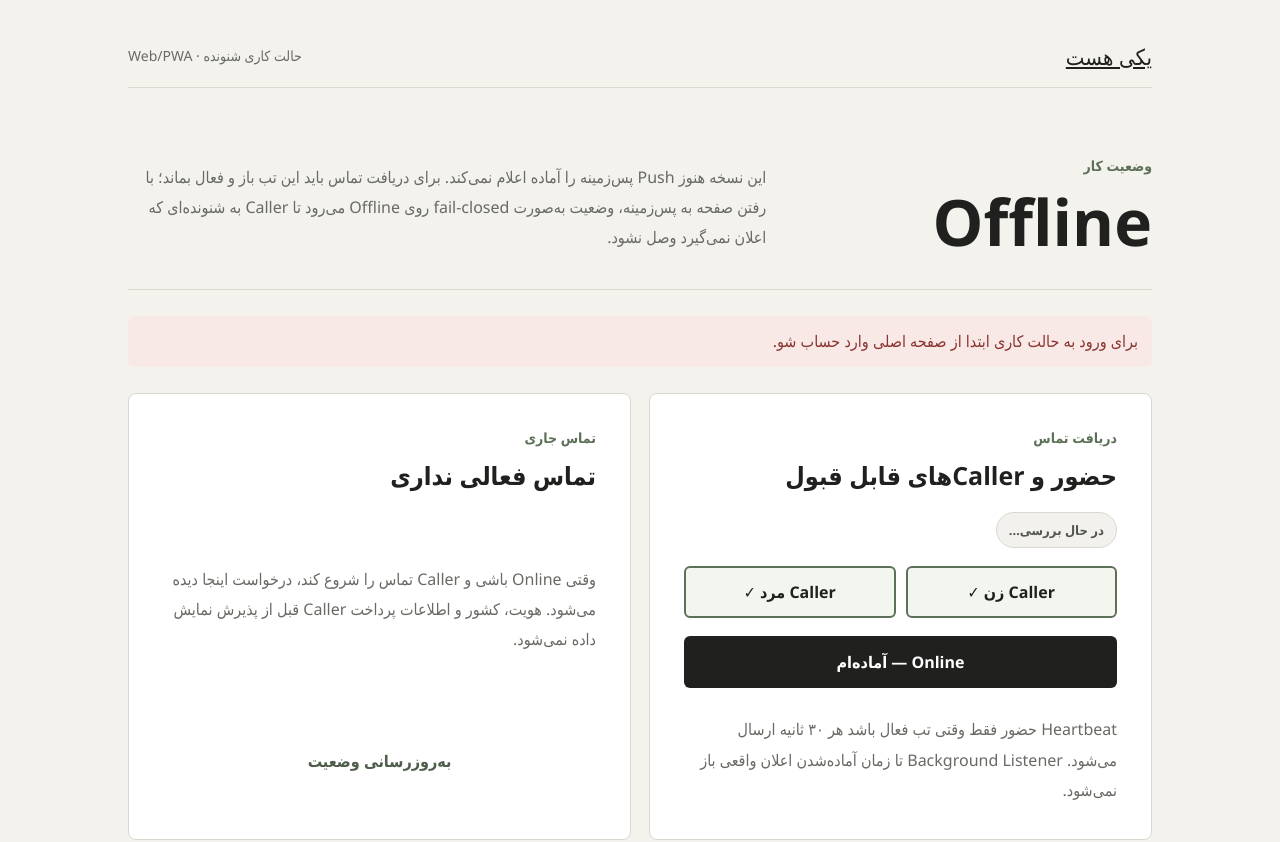
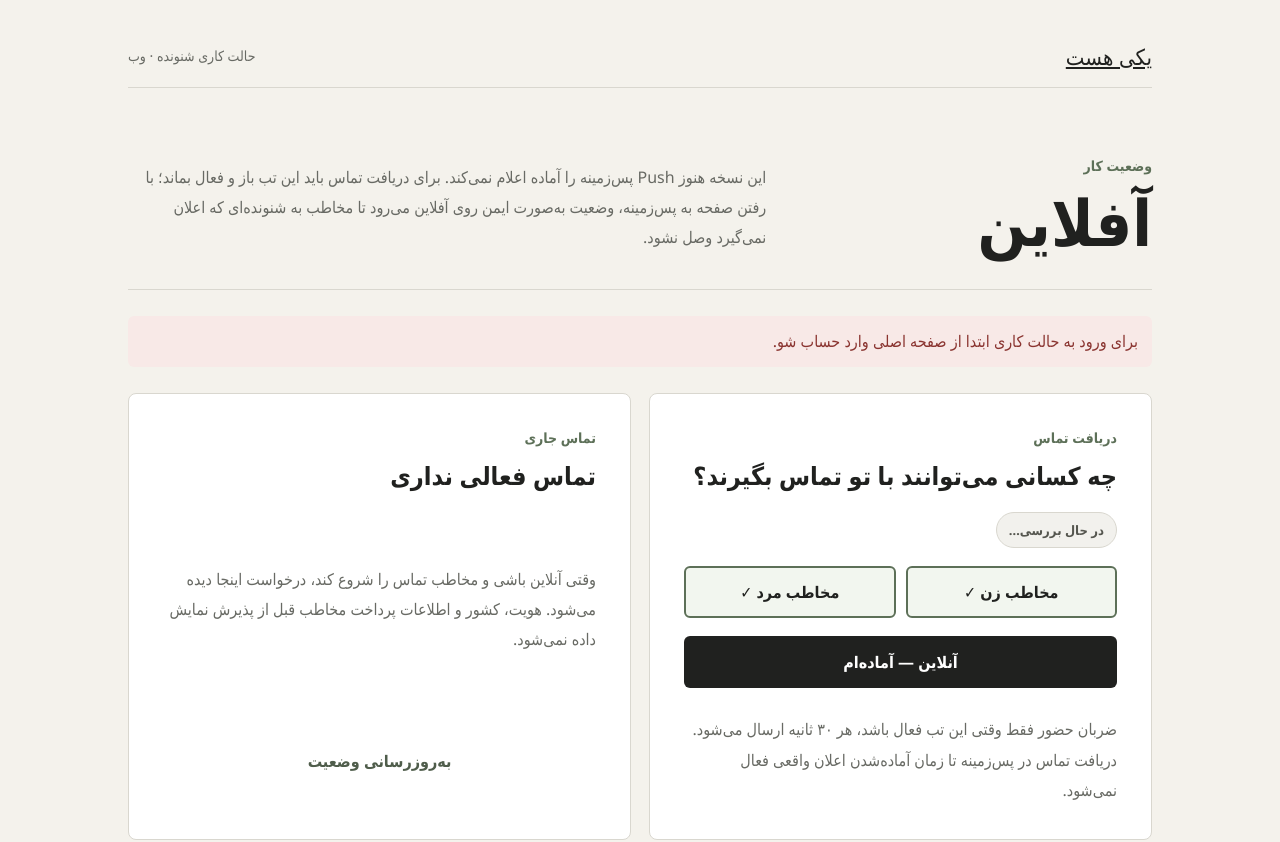
Before and after one commit to morfisam25-tech/YEKI-HAST, a Next.js app in the folder apps/web/: page /listener/work in a window 1280 px wide. Shown: the top 842 px of the page. Built offline with nearby package versions, Linux system fonts and the light colour scheme; no server answers.

Commit message:
copy: localize listener work mode labels

```diff
--- a/apps/web/app/listener/work/page.tsx
+++ b/apps/web/app/listener/work/page.tsx
@@ -106,10 +106,19 @@ function activeStatusLabel(status: ActiveCall['status']): string {
   const labels: Record<ActiveCall['status'], string> = {
     requested: 'درخواست تماس ثبت شده',
     routing: 'در حال آماده‌سازی تماس',
-    calling_caller: 'در حال تماس با Caller',
-    caller_answered: 'Caller پاسخ داده',
+    calling_caller: 'در حال تماس با مخاطب',
+    caller_answered: 'مخاطب پاسخ داده',
     calling_listener: 'تماس اینترنتی منتظر پاسخ توست',
     connected: 'تماس اینترنتی وصل است',
+  };
+  return labels[status];
+}
+
+function presenceLabel(status: PresenceStatus): string {
+  const labels: Record<PresenceStatus, string> = {
+    online: 'آنلاین',
+    paused: 'مکث',
+    offline: 'آفلاین',
   };
   return labels[status];
 }
@@ -130,13 +139,13 @@ function messageFor(code: string): string {
     authentication_required: 'برای ورود به حالت کاری ابتدا از صفحه اصلی وارد حساب شو.',
     listener_not_approved: 'حساب شنونده هنوز برای کار فعال نشده است.',
     listener_verification_required: 'احراز هویت شنونده هنوز کامل نشده است.',
-    listener_not_online: 'وضعیت Online منقضی شده؛ دوباره Online شو.',
-    no_callers_accepted: 'برای Online شدن حداقل یک گروه Caller را فعال کن.',
+    listener_not_online: 'وضعیت آنلاین منقضی شده؛ دوباره آنلاین شو.',
+    no_callers_accepted: 'برای آنلاین شدن حداقل یک گروه مخاطب را فعال کن.',
     listener_active_call_conflict: 'بیش از یک تماس فعال برای این حساب ثبت شده؛ کنترل‌های کار تا بررسی وضعیت قفل‌اند.',
-    call_not_internet_voice: 'این تماس از مسیر Internet Voice نیست.',
+    call_not_internet_voice: 'این تماس از مسیر صوتی اینترنتی نیست.',
     call_not_live: 'این تماس دیگر فعال نیست.',
     call_not_found: 'این تماس دیگر در دسترس نیست.',
-    voice_relay_not_ready: 'مسیر Relay امن برای تماس واقعی آماده نیست.',
+    voice_relay_not_ready: 'مسیر واسط امن برای تماس واقعی آماده نیست.',
     call_termination_in_progress: 'پایان تماس از مسیر دیگری شروع شده است.',
     backend_unavailable: 'ارتباط با سرویس اصلی برقرار نشد.',
   };
@@ -605,18 +614,18 @@ export default function ListenerWorkPage() {
     <main className="listener-work-page">
       <header className="site-header">
         <a className="brand" href="/">یکی هست</a>
-        <span>حالت کاری شنونده · Web/PWA</span>
+        <span>حالت کاری شنونده · وب</span>
       </header>
 
       <section className="listener-work-hero">
         <div>
           <p className="kicker">وضعیت کار</p>
-          <h1>{activeCallConflict ? 'قفل ایمنی' : isOnline ? 'Online' : isPaused ? 'Pause' : 'Offline'}</h1>
+          <h1>{activeCallConflict ? 'قفل ایمنی' : isOnline ? 'آنلاین' : isPaused ? 'مکث' : 'آفلاین'}</h1>
         </div>
         <div className="work-status-copy">
           <p>
             این نسخه هنوز Push پس‌زمینه را آماده اعلام نمی‌کند. برای دریافت تماس باید این تب باز و فعال بماند؛
-            با رفتن صفحه به پس‌زمینه، وضعیت به‌صورت fail-closed روی Offline می‌رود تا Caller به شنونده‌ای که اعلان نمی‌گیرد وصل نشود.
+            با رفتن صفحه به پس‌زمینه، وضعیت به‌صورت ایمن روی آفلاین می‌رود تا مخاطب به شنونده‌ای که اعلان نمی‌گیرد وصل نشود.
           </p>
           {incomeAvailable && <strong>درآمد قابل تسویه ثبت‌شده: {formatMoney(incomeAvailable.amountMinor, incomeAvailable.currencyCode)}</strong>}
         </div>
@@ -625,17 +634,17 @@ export default function ListenerWorkPage() {
       {error && <p className="error" role="alert">{error}</p>}
       {notice && <p className="helper" aria-live="polite">{notice}</p>}
       {activeCallConflict && (
-        <p className="error">سرور بیش از یک تماس فعال برای این حساب گزارش کرده است. Online، Pause و تغییر گروه Caller قفل‌اند؛ Offline همچنان مجاز است.</p>
+        <p className="error">سرور بیش از یک تماس فعال برای این حساب گزارش کرده است. آنلاین‌شدن، مکث و تغییر گروه مخاطب قفل‌اند؛ آفلاین‌شدن همچنان مجاز است.</p>
       )}
 
       <section className="work-grid">
         <div className="call-setup">
           <div>
             <p className="kicker">دریافت تماس</p>
-            <h2>حضور و Callerهای قابل قبول</h2>
+            <h2>چه کسانی می‌توانند با تو تماس بگیرند؟</h2>
           </div>
           <div className="presence-pill" data-status={presence?.status ?? 'loading'}>
-            {presence ? `${presence.status === 'online' ? '●' : presence.status === 'paused' ? '◐' : '○'} ${presence.status}` : 'در حال بررسی…'}
+            {presence ? `${presence.status === 'online' ? '●' : presence.status === 'paused' ? '◐' : '○'} ${presenceLabel(presence.status)}` : 'در حال بررسی…'}
           </div>
           <div className="duration-options two-column">
             <button
@@ -644,7 +653,7 @@ export default function ListenerWorkPage() {
               disabled={workControlsLocked}
               onClick={() => void toggleCallerPreference('female')}
             >
-              Caller زن {acceptsFemale ? '✓' : ''}
+              مخاطب زن {acceptsFemale ? '✓' : ''}
             </button>
             <button
               type="button"
@@ -652,17 +661,17 @@ export default function ListenerWorkPage() {
               disabled={workControlsLocked}
               onClick={() => void toggleCallerPreference('male')}
             >
-              Caller مرد {acceptsMale ? '✓' : ''}
+              مخاطب مرد {acceptsMale ? '✓' : ''}
             </button>
           </div>
           {!isOnline && !isPaused && (
             <button type="button" disabled={workControlsLocked || (!acceptsMale && !acceptsFemale)} onClick={() => void changePresence('online')}>
-              {busy ? 'در حال ثبت…' : 'Online — آماده‌ام'}
+              {busy ? 'در حال ثبت…' : 'آنلاین — آماده‌ام'}
             </button>
           )}
           {isOnline && (
             <button type="button" className="secondary-action" disabled={workControlsLocked} onClick={() => void changePresence('paused')}>
-              Pause — تماس جدید نیاید
+              مکث — تماس جدید نیاید
             </button>
           )}
           {isPaused && (
@@ -672,10 +681,10 @@ export default function ListenerWorkPage() {
           )}
           {(isOnline || isPaused) && (
             <button type="button" className="secondary-action" disabled={busy} onClick={() => void changePresence('offline')}>
-              Offline و پایان شیفت
+              آفلاین و پایان شیفت
             </button>
           )}
-          <p className="helper">Heartbeat حضور فقط وقتی تب فعال باشد هر ۳۰ ثانیه ارسال می‌شود. Background Listener تا زمان آماده‌شدن اعلان واقعی باز نمی‌شود.</p>
+          <p className="helper">ضربان حضور فقط وقتی این تب فعال باشد، هر ۳۰ ثانیه ارسال می‌شود. دریافت تماس در پس‌زمینه تا زمان آماده‌شدن اعلان واقعی فعال نمی‌شود.</p>
         </div>
 
         <div className="call-setup">
@@ -686,7 +695,7 @@ export default function ListenerWorkPage() {
           {activeCall ? (
             <>
               <p className="helper">
-                مسیر: {activeCall.transport === 'internet_voice' ? 'Internet Voice' : activeCall.transport ?? 'ثبت نشده'}
+                مسیر: {activeCall.transport === 'internet_voice' ? 'تماس صوتی اینترنتی' : activeCall.transport ?? 'ثبت نشده'}
                 {' · '}سقف: {activeCall.maxBillableSeconds ? `${faNumber(Math.floor(activeCall.maxBillableSeconds / 60))} دقیقه` : '—'}
               </p>
               {activeCall.status === 'calling_listener' && activeCall.transport === 'internet_voice' && !voiceReady && (
@@ -698,20 +707,20 @@ export default function ListenerWorkPage() {
                 <p className={warning ? 'error' : 'helper'}>زمان باقی‌مانده: {formatClock(remainingSeconds)}{warning ? ` · هشدار ${warning}` : ''}</p>
               )}
               {activeCall.status === 'connected' && !voiceReady && (
-                <p className="error">سرور تماس را فعال می‌داند اما این تب اتصال WebRTC زنده ندارد. این صفحه اتصال جعلی نمی‌سازد؛ برای جلوگیری از وضعیت مبهم، تماس را پایان بده و دوباره شروع کن.</p>
+                <p className="error">سرور تماس را فعال می‌داند اما این تب اتصال صوتی زنده ندارد. این صفحه موفقیت جعلی نشان نمی‌دهد؛ برای جلوگیری از وضعیت مبهم، تماس را پایان بده و دوباره شروع کن.</p>
               )}
               {activeCall.transport === 'internet_voice' && (
                 <div className="duration-options two-column">
                   <button type="button" className="secondary-action" disabled={voiceBusy} onClick={() => void finishCall('end')}>پایان تماس</button>
-                  <button type="button" className="danger-action" disabled={voiceBusy} onClick={() => void finishCall('safety-exit')}>خروج امن + بلاک</button>
+                  <button type="button" className="danger-action" disabled={voiceBusy} onClick={() => void finishCall('safety-exit')}>خروج امن و مسدودکردن</button>
                 </div>
               )}
             </>
           ) : (
-            <p className="helper">وقتی Online باشی و Caller تماس را شروع کند، درخواست اینجا دیده می‌شود. هویت، کشور و اطلاعات پرداخت Caller قبل از پذیرش نمایش داده نمی‌شود.</p>
+            <p className="helper">وقتی آنلاین باشی و مخاطب تماس را شروع کند، درخواست اینجا دیده می‌شود. هویت، کشور و اطلاعات پرداخت مخاطب قبل از پذیرش نمایش داده نمی‌شود.</p>
           )}
           <button type="button" className="text-button" onClick={() => void refreshAll()}>به‌روزرسانی وضعیت</button>
-          <audio ref={remoteAudioRef} autoPlay playsInline aria-label="صدای Caller" />
+          <audio ref={remoteAudioRef} autoPlay playsInline aria-label="صدای مخاطب" />
         </div>
       </section>
 
```
